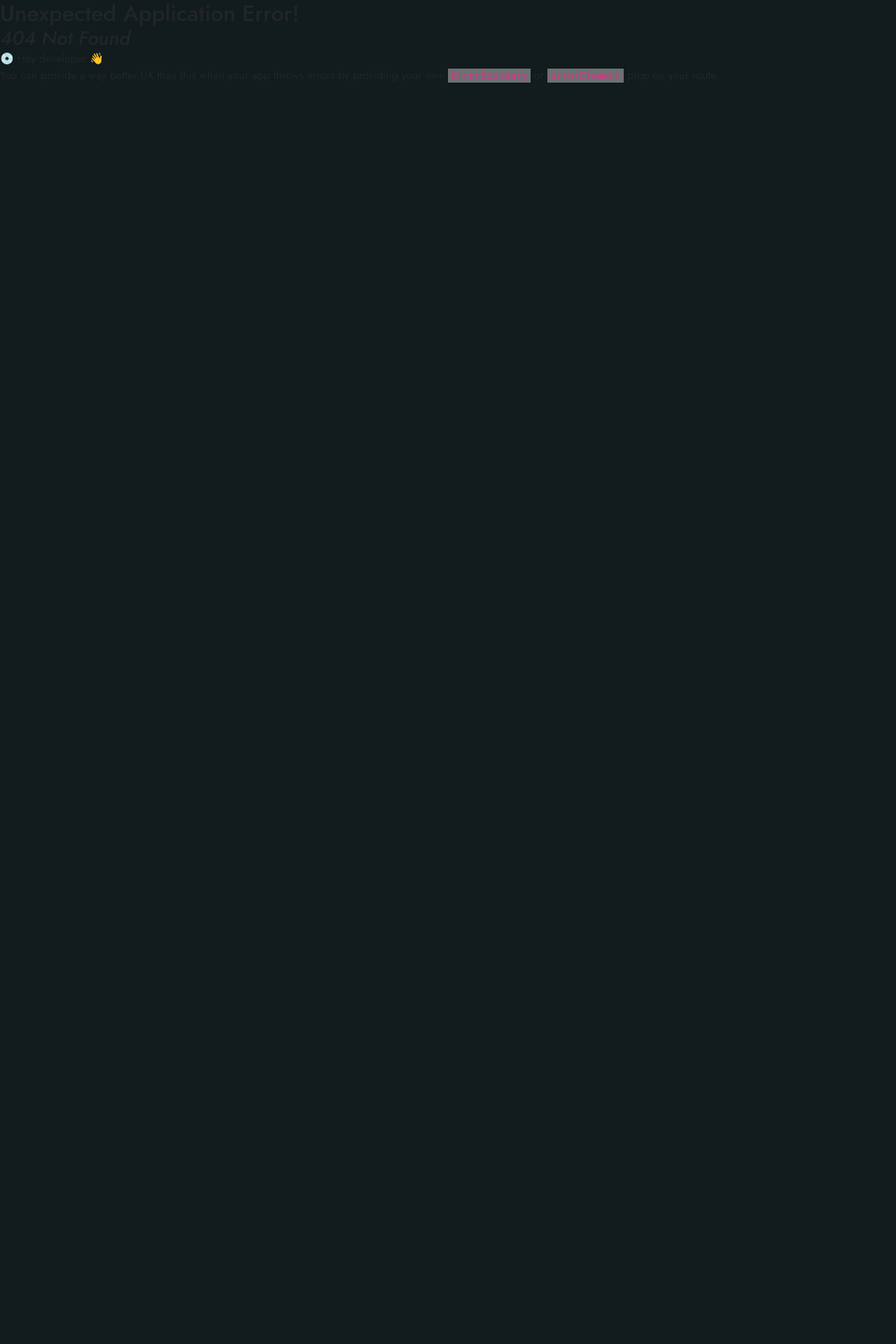
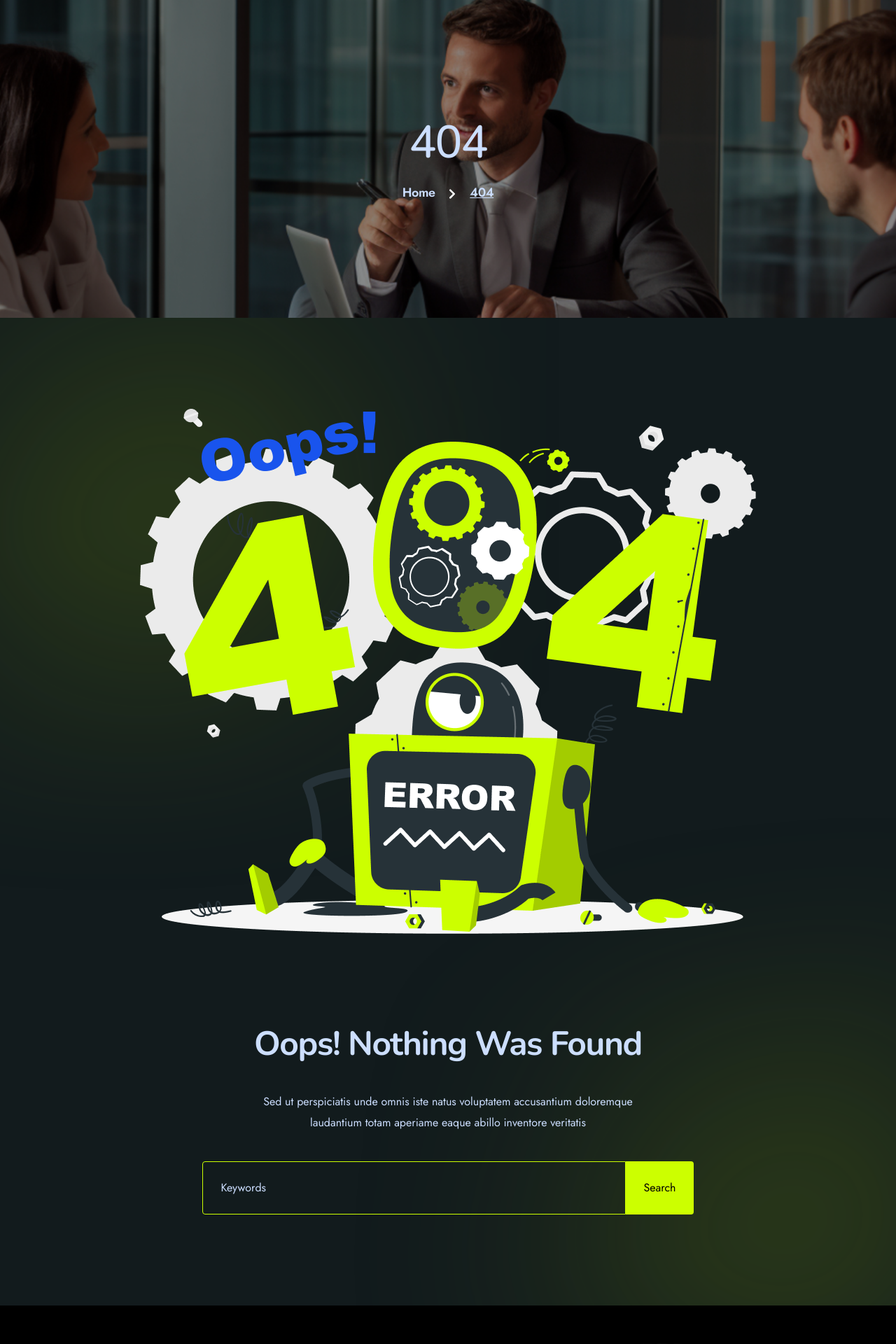
Before and after one commit to devanondo/DIGITAL_AGENCY_SDUL, a React (Vite) app: page /notFound in a window 1280 px wide. Before the commit this address had no page. Shown: the top 1920 px of the page at 70% size. Before the commit the page ends 800 px from the top, so only its background shows below. Built offline with nearby package versions, Linux system fonts and the light colour scheme.

Commit message:
404 page added

```diff
--- a/src/assets/assets.js
+++ b/src/assets/assets.js
@@ -43,6 +43,7 @@ import bg_blur_shep_3 from './images/shep/bg-blur-shep-3.png'
 import text_shep_2 from './images/shep/text-shep-2.png'
 
 import rating from './images/hero/rating.png'
+import notFound_png from './images/404/404.png'
 
 import home_3_hero_slider from './images/banner/home-3-hero-slider.png'
 import home_3_hero_banner_shep_1 from './images/shep/home-3-hero-banner-shep-1.png'
@@ -152,4 +153,5 @@ export const asset = {
     about_team_4,
 
     faq_banner_home_2,
+    notFound_png,
 }
--- /dev/null
+++ b/src/pages/notFound.jsx
@@ -0,0 +1,90 @@
+import { asset } from '../assets/assets'
+import Footer from '../components/shared/footer'
+
+const NotFound = () => {
+    return (
+        <>
+            {/* // <!-- Start Bread Crumb Area Home 1 --> */}
+            <section
+                className="bread-crumb-area"
+                style={{ backgroundImage: `url(${asset.breadcrumb_bg})` }}
+            >
+                <div className="container">
+                    <div className="bread-crumb-title">
+                        <h2 className="split-collab">404</h2>
+                    </div>
+                    <div className="bread-crumb-wrapper">
+                        <a href="#">Home</a>
+                        <span>
+                            <svg
+                                width="10"
+                                height="14"
+                                viewBox="0 0 10 14"
+                                fill="none"
+                                xmlns="http://www.w3.org/2000/svg"
+                            >
+                                <path
+                                    d="M8.90625 7.53125L2.84375 13.625C2.53125 13.9062 2.0625 13.9062 1.78125 13.625L1.0625 12.9062C0.78125 12.625 0.78125 12.1562 1.0625 11.8438L5.875 7L1.0625 2.1875C0.78125 1.875 0.78125 1.40625 1.0625 1.125L1.78125 0.40625C2.0625 0.125 2.53125 0.125 2.84375 0.40625L8.90625 6.5C9.1875 6.78125 9.1875 7.25 8.90625 7.53125Z"
+                                    fill="white"
+                                />
+                            </svg>
+                        </span>
+                        <a href="#" className="current-page">
+                            404
+                        </a>
+                    </div>
+                </div>
+            </section>
+            {/* // <!-- End Bread Crumb Area Home 1 --> */}
+
+            <section className="error-area">
+                <img
+                    src={asset.bg_blur_shep_1}
+                    alt="VRE"
+                    className="error-area-shep-1 blur-1"
+                />
+                <img
+                    src={asset.bg_blur_shep_1}
+                    alt="VRE"
+                    className="error-area-shep-2 blur-1"
+                />
+                <div className="container">
+                    <div className="row justify-content-center">
+                        <div className="col-xl-12 col-lg-12 col-md-12">
+                            <div className="error-pic vre-reveal-one">
+                                <img
+                                    src={asset.notFound_png}
+                                    alt="VRE"
+                                    className="vre-reveal-image-one"
+                                />
+                            </div>
+                        </div>
+                    </div>
+                    <div className="error-wrapper">
+                        <h4 className="font-size-1-48 split-collab">
+                            Oops! Nothing Was Found
+                        </h4>
+                        <p className="font-size-1-16">
+                            Sed ut perspiciatis unde omnis iste natus voluptatem
+                            accusantium doloremque
+                            <br />
+                            laudantium totam aperiame eaque abillo inventore
+                            veritatis
+                        </p>
+
+                        <div className="error-input">
+                            <form action="#">
+                                <input type="text" placeholder="Keywords" />
+                                <input type="submit" value="Search" />
+                            </form>
+                        </div>
+                    </div>
+                </div>
+            </section>
+
+            {/* footer */}
+            <Footer />
+        </>
+    )
+}
+export default NotFound
--- a/src/routes/route.jsx
+++ b/src/routes/route.jsx
@@ -5,6 +5,7 @@ import About from '../pages/about'
 import Team from '../pages/team'
 import Faq from '../pages/faq'
 import Price from '../pages/price'
+import NotFound from '../pages/notFound'
 
 const Routes = () => {
     const router = createBrowserRouter([
@@ -32,6 +33,10 @@ const Routes = () => {
             path: '/price',
             element: <Price />,
         },
+        {
+            path: '/notFound',
+            element: <NotFound />,
+        },
     ])
 
     return <RouterProvider router={router} />
```
